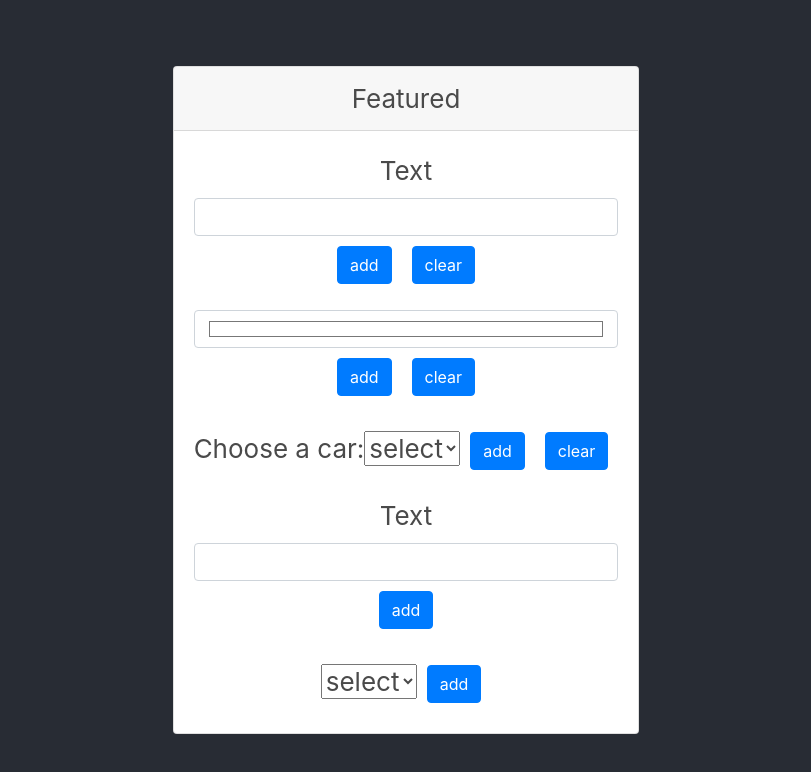
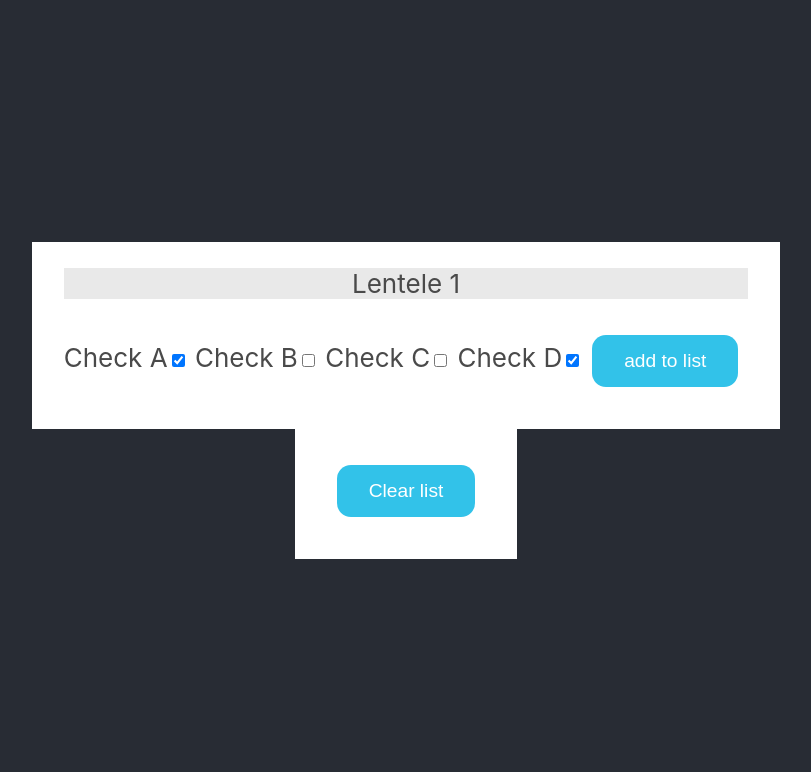
Before and after one commit to brokenfingers/reactjs_bit, a React (Create React App) app: page / in a window 1280 px wide. Shown: the top 772 px of the page, without its empty margins (234-1045 px from the left). Built offline with nearby package versions, Linux system fonts and the light colour scheme.

Commit message:
check box

```diff
--- a/src/App.css
+++ b/src/App.css
@@ -156,3 +156,24 @@ ul{
 .btn {
   margin: 10px;
 }
+
+.card {
+  display:inline-block;
+  padding: 2rem;
+  padding-top: 0;
+  background-color: #fff;
+
+}
+
+.card .title {
+
+  width: 100%;
+  background-color: rgb(233, 233, 233);
+}
+
+.card input {
+  padding: 1rem;
+}
+.card > *:nth-of-type(odd) {
+  /* border-bottom: 1px solid grey; */
+}
--- a/src/App.jsx
+++ b/src/App.jsx
@@ -1,179 +1,50 @@
 import './App.css'
-import './bootstrap.css'
-import { useState} from 'react'
+import { useState } from 'react';
 
 function App() {
 
-const [text, setText] = useState('');
+    const [checkbox, setCheckbox] = useState({a:true, b:false, c: false, d: true});
 
-const [anArray, setArray] = useState([]);
+    const  handleCheckbox = (checked) => {
+        setCheckbox(i => ({...i, [checked]: !i[checked]}))
+    }
 
+    const [list, setList] = useState([])
 
+    const handleList = () => {
+        setList(i => [...i, (checkbox.a ? 'A' : '')+(checkbox.b ? 'B' : '')+(checkbox.c ? 'C' : '')+(checkbox.d ? 'D' : '')])
+    }
 
-
-const onButton = (e) => {
-
-    setArray(it=> text !=='' ? [...it ?? '', text] : it)
-    setText('');
-}
-
-const onClearList = () => {
-    setArray([])
-}
-
-
-const handleText = (e) => {
-    setText(e.target.value)
-}
-
-
-const [clrArr, setClrArr] = useState([]);
-
-const [color, setColor] = useState('#ffffff')
-
-const onColorChange = (e) => {
-
-    setColor(e.target.value )
-}
-
-const addColor = () => {
-    setClrArr(i => color !== '' ? [...i || '#ffffff', color] : i)
-}
-
-const clearColor = () => {
-    setClrArr([])
-}
-
-
-const [select, setSelect] = useState('')
-const [selectArr, setSelectArr] = useState([])
-
-const onChangeSelect = e => {
-    setSelect(e.target.value);
-}
-
-const addSelect = () => {
-    setSelectArr(i => select !== '' ? [...i, select] : i)
-}
-
-const clearSelect = () => {
-    setSelectArr([])
-}
-
-const [text3, setText3 ] = useState('')
-
-const onSetText3 = e => {
-    setText3(e.target.value)
-}
-
-const [newOption, setNewOption] = useState([])
-
-const onSetNewOption = () => {
-    setNewOption(i => text3 !== "" ? [...i, text3] : i)
-}
-
-const [option3, setOption3] = useState('');
-
-const onSetOption3 = (e) => {
-    setOption3(e.target.value)
-}
-
-const [option3Arr, setOption3Arr] = useState([]);
-
-const onSetOption3Arr = () => {
-    setOption3Arr(i => option3 !== '' ? [...i, option3] : i)
-}
-
-
-
-
+    const handleClear = () => {
+        setList(i => [])
+    }
 
     return (
         <div className="App">
             <header className="App-header">
-            <div className="card">
-                <div className="card-header">
-                    Featured
+                <div className="card">
+                    <p className="title">Lentele 1</p>
+                    <label for="vehicle1"> Check A</label>
+                   <input type="checkbox" name="vehicle1" onChange={()=>handleCheckbox('a')} value={checkbox.a} checked={checkbox.a}></input>
+                    <label for="vehicle1"> Check B</label>
+                   <input type="checkbox" name="vehicle1" onChange={()=>handleCheckbox('b')} value={checkbox.b} checked={checkbox.b}></input>
+                    <label for="vehicle1"> Check C</label>
+                   <input type="checkbox" name="vehicle1" onChange={()=>handleCheckbox('c')} value={checkbox.c} checked={checkbox.c}></input>
+                    <label for="vehicle1"> Check D</label>
+                   <input type="checkbox" name="vehicle1" onChange={()=>handleCheckbox('d')} value={checkbox.d} checked={checkbox.d}></input>
+                   <button onClick={handleList}> add to list</button>
                 </div>
-                <div className="card-body">
-
-                    <div className="form-group">
-                        <label htmlFor="textOk">Text</label>
-                        <input type="text" className="form-control" id="textOk" aria-describedby="emailHelp" value={text} onChange={handleText}/>
-
-                        <button className='btn btn-primary' onClick={onButton}>add</button>
-                        <button className='btn btn-primary' onClick={onClearList}>clear</button>
-                    </div>
-
-                    <ul className="list-group">
-                        {
-                            anArray.map((ir, i )=> <li className="list-group-item" key={i}>{ir}</li>)
-                        }
-                    </ul>
+                <div className="card">
+                    <ul>
 
 
+                    {
+                        list.map((itm, i) => <li key={i}>{itm}</li>)
+                     }
 
-                    <div className="form-group">
-                        <input type="color" className="form-control"  aria-describedby="emailHelp" value={color} onChange={onColorChange}/>
-                        <button className='btn btn-primary' onClick={addColor}>add</button>
-                        <button className='btn btn-primary' onClick={clearColor}>clear</button>
-                    </div>
-
-
-
-                    <ul className="list-group">
-                        {
-                            clrArr.map((ir, i )=> <li style={{backgroundColor:ir}}className="list-group-item" key={i}>{ir}</li>)
-                        }
                     </ul>
-
-                    <div className="form-group">
-                        <label htmlFor="number">Choose a car:</label>
-
-                            <select name="number" id="number" value={select} onChange={onChangeSelect}>
-                            <option value="" >select</option>
-                            <option value="1" >1</option>
-                            <option value="2">2</option>
-                            <option value="3">3</option>
-                            <option value="4">4</option>
-                            </select>
-                        <button className='btn btn-primary' onClick={addSelect}>add</button>
-                        <button className='btn btn-primary' onClick={clearSelect}>clear</button>
-
-                        <ul className="list-group">
-                        {
-                            selectArr.map((ir, i )=> <li className="list-group-item" key={i}>{ir}</li>)
-                        }
-                    </ul>
-
-                    </div>
-
-                    <div className="form-group">
-                    <label htmlFor="textOk3">Text</label>
-                    <input type="text" className="form-control" id="textOk3" aria-describedby="emailHelp" value={text3} onChange={onSetText3}/>
-
-                    <button className='btn btn-primary' onClick={onSetNewOption}>add</button>
-
-                    </div>
-
-                    <select name="number" id="number" value={option3} onChange={onSetOption3}>
-                            <option value="" >select</option>
-                            {
-                                newOption.map((ir, i) => <option key={i} value={ir} >{ir}</option>)
-                            }
-                    </select>
-
-                     <button className='btn btn-primary' onClick={onSetOption3Arr}>add</button>
-
-
-                        <ul className="list-group">
-                        {
-                            option3Arr.map((ir, i )=> <li className="list-group-item" key={i}>{ir}</li>)
-                        }
-                        </ul>
+                    <button onClick={handleClear}>Clear list</button>
                 </div>
-                </div>
-
             </header>
         </div>
     )
```
Also changed, not shown: src/010.jsx (added, +182 -0 lines).
